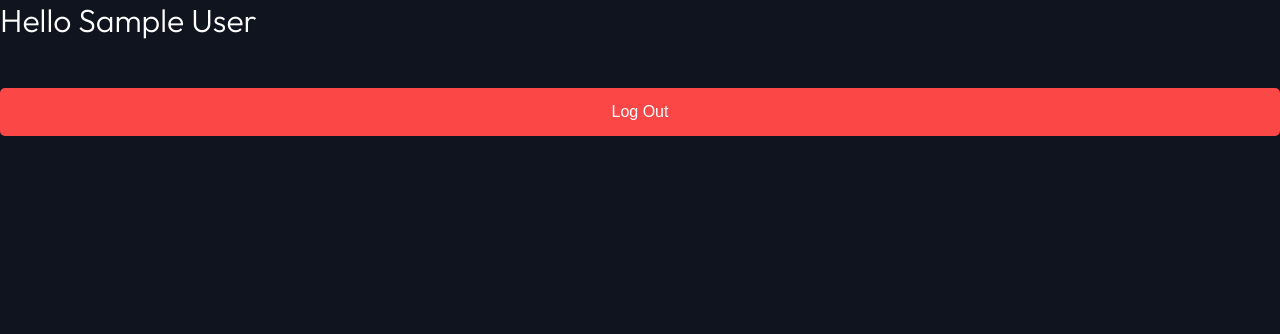
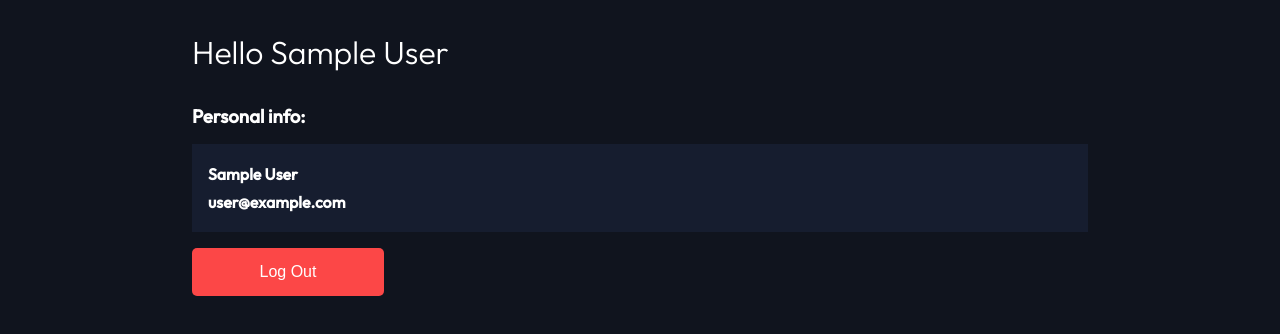
Before and after one commit to naser23/entertainment-web-app, a React (Create React App) app: page /profile in a window 1280 px wide. Shown: the top 334 px of the page. Built offline with nearby package versions, Linux system fonts and the light colour scheme; no server answers; sample sign-in values are in the browser's storage.

Commit message:
Profile page base styling is done for now. Just need to work on the functionality for the user to update their account info.

```diff
--- a/src/pages/Profile.js
+++ b/src/pages/Profile.js
@@ -15,12 +15,19 @@ function Profile() {
   }
 
   return (
-    <>
+    <main className="profileContainer">
       <h1 className="header">Hello {user.displayName}</h1>
-      <button className="finishLogIn" onClick={onClick}>
+      <section className="userInfo">
+        <h3 className="userInfoHeader">Personal info:</h3>
+        <div className="userInfoText">
+          <h4>{user.displayName}</h4>
+          <h4>{user.email}</h4>
+        </div>
+      </section>
+      <button className="logOut" onClick={onClick}>
         Log Out
       </button>
-    </>
+    </main>
   );
 }
 
--- a/src/pages/SignUp/SignUp.js
+++ b/src/pages/SignUp/SignUp.js
@@ -71,13 +71,15 @@ function SignUp() {
           if (user.emailVerified) {
             // this will clear the interval and the funciton will stop being called.
             clearInterval(interval);
+            // adds user to the firestore doc
             await setDoc(doc(db, "users", user.uid), formDataCopy);
+            toast.success("Email verified!");
             navigate("/");
           }
           await userCredential.user.reload();
         }, 1000);
       } else {
-        alert("Passwords do not match");
+        toast.error("Passwords do not match");
       }
     } catch (error) {
       console.error(error);
--- a/src/pages/page-styles.css
+++ b/src/pages/page-styles.css
@@ -1,3 +1,5 @@
+/* @import "../config.css"; */
+
 .pageContainer {
   width: 100%;
   overflow-x: hidden;
@@ -11,10 +13,54 @@
   color: white;
 }
 
+/* // Profile page stylings */
+.profileContainer {
+  width: 100%;
+  padding: 2rem;
+  color: white;
+}
+
+.userInfoHeader {
+  padding-bottom: 1rem;
+}
+
+.userInfoText {
+  padding: 1rem;
+  background-color: var(--dark-lightish-gray);
+}
+
+h4 {
+  padding: 0.25rem 0;
+}
+.logOut {
+  width: 100%;
+  height: 3rem;
+  text-align: center;
+  font-size: 1rem;
+  background-color: var(--main-orange-color);
+  border: none;
+  border-radius: 5px;
+  color: white;
+  margin: 1rem 0;
+  transition: all 0.2s ease-in-out;
+}
+
+.logOut:hover {
+  cursor: pointer;
+  color: var(--main-bg-color);
+  background-color: white;
+}
+
 @media (min-width: 567.98px) {
+  .logOut {
+    width: 12rem;
+  }
 }
 
 @media (min-width: 767.98px) {
+  .profileContainer {
+    padding: 2rem 6rem;
+  }
 }
 
 @media (min-width: 991.98px) {
@@ -23,6 +69,10 @@
     /* height: 100vh; */
     padding-left: 12%;
     padding-top: 7.5%;
+  }
+
+  .profileContainer {
+    padding: 2rem 10rem;
   }
 }
 
@@ -34,4 +84,8 @@
   .pageContainer {
     padding-left: 10%;
   }
+
+  .profileContainer {
+    padding: 2rem 12rem;
+  }
 }
```
